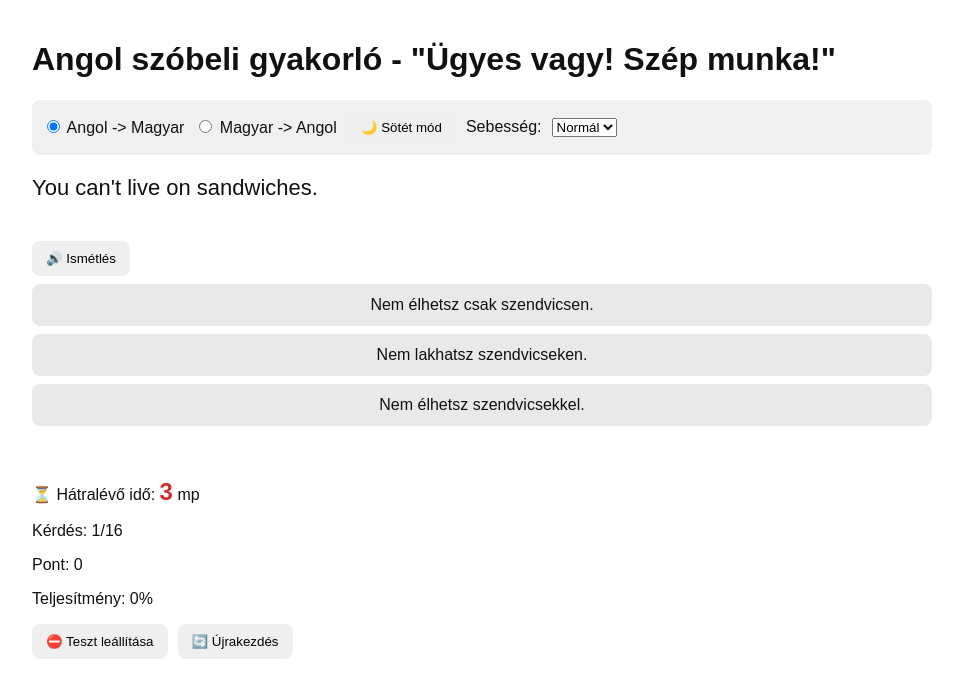
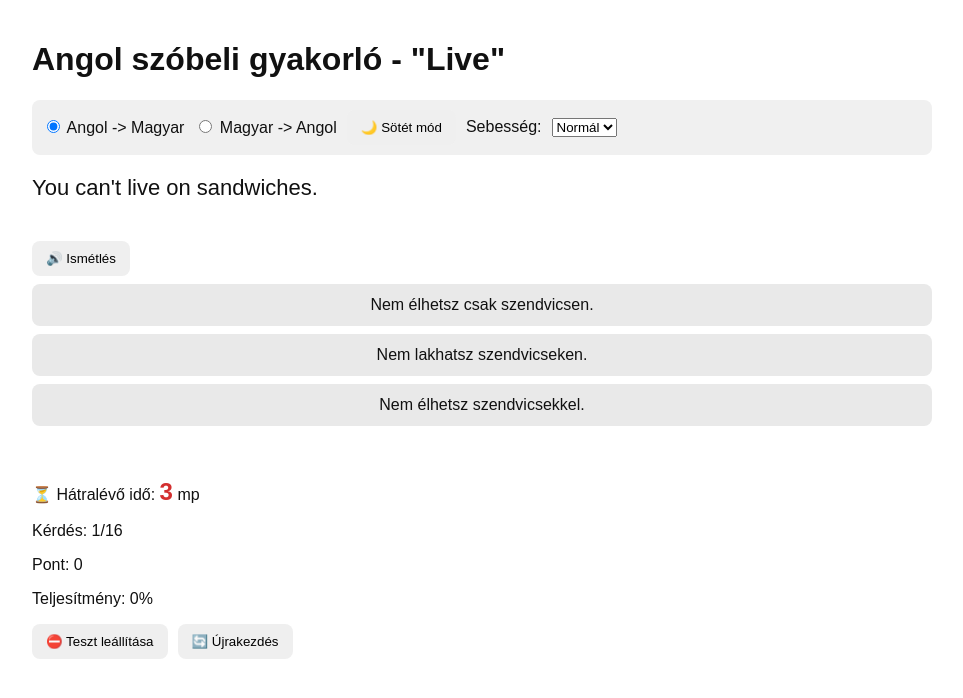
Before and after one commit to vlgyok2-byte/angol, a plain HTML site: page live_kikerdezo.html in a window 1280 px wide. Shown: the whole page, without its empty margins (158-1121 px from the left). Drawn offline with Linux system fonts and the light colour scheme.

Commit message:
Add files via upload

```diff
--- a/live_kikerdezo.html
+++ b/live_kikerdezo.html
@@ -3,7 +3,7 @@
 <head>
 <meta charset="UTF-8">
 <meta name="viewport" content="width=device-width, initial-scale=1.0">
-<title>Angol szóbeli gyakorló - "Ügyes vagy! Szép munka!"</title>
+<title>Angol szóbeli gyakorló - "Live"</title>
 <style>
 body {
     font-family: Arial, sans-serif;
@@ -112,7 +112,7 @@ body.dark button {
 </style>
 </head>
 <body>
-<h1>Angol szóbeli gyakorló - "Ügyes vagy! Szép munka!"</h1>
+<h1>Angol szóbeli gyakorló - "Live"</h1>
 
 <div class="panel">
     <div class="controls-row">
```
